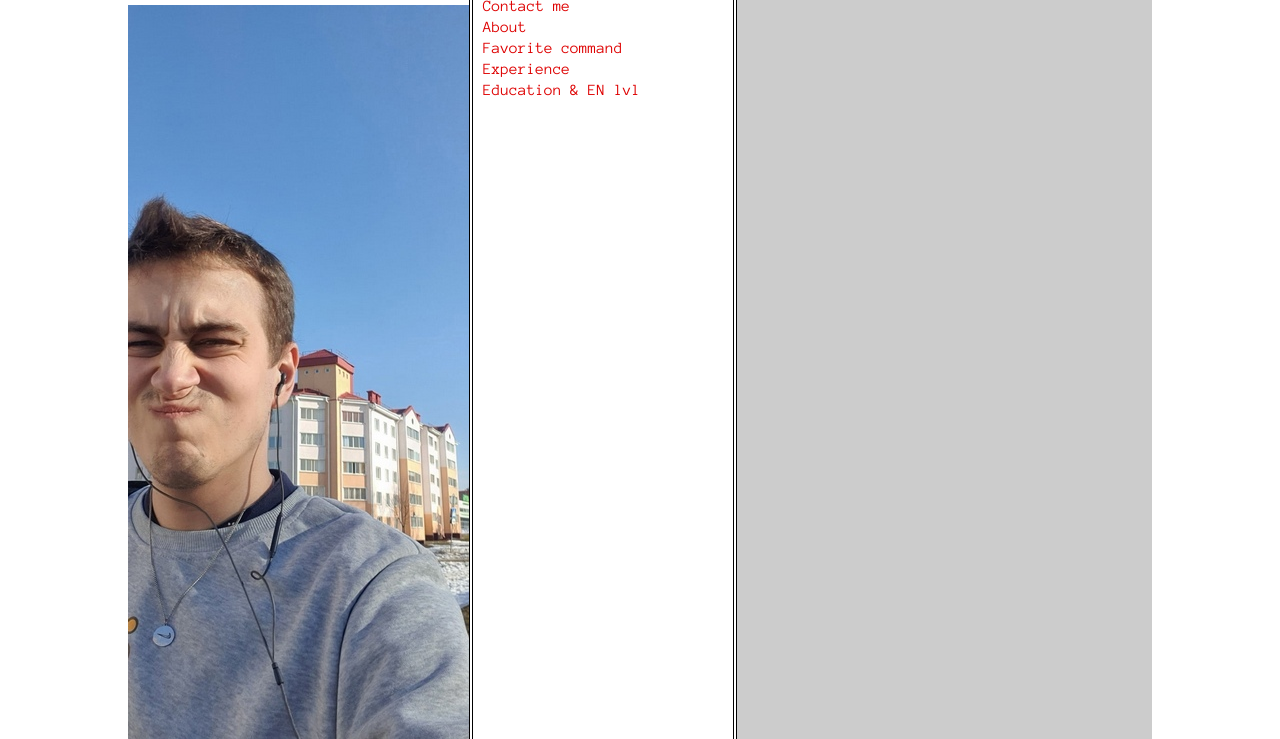
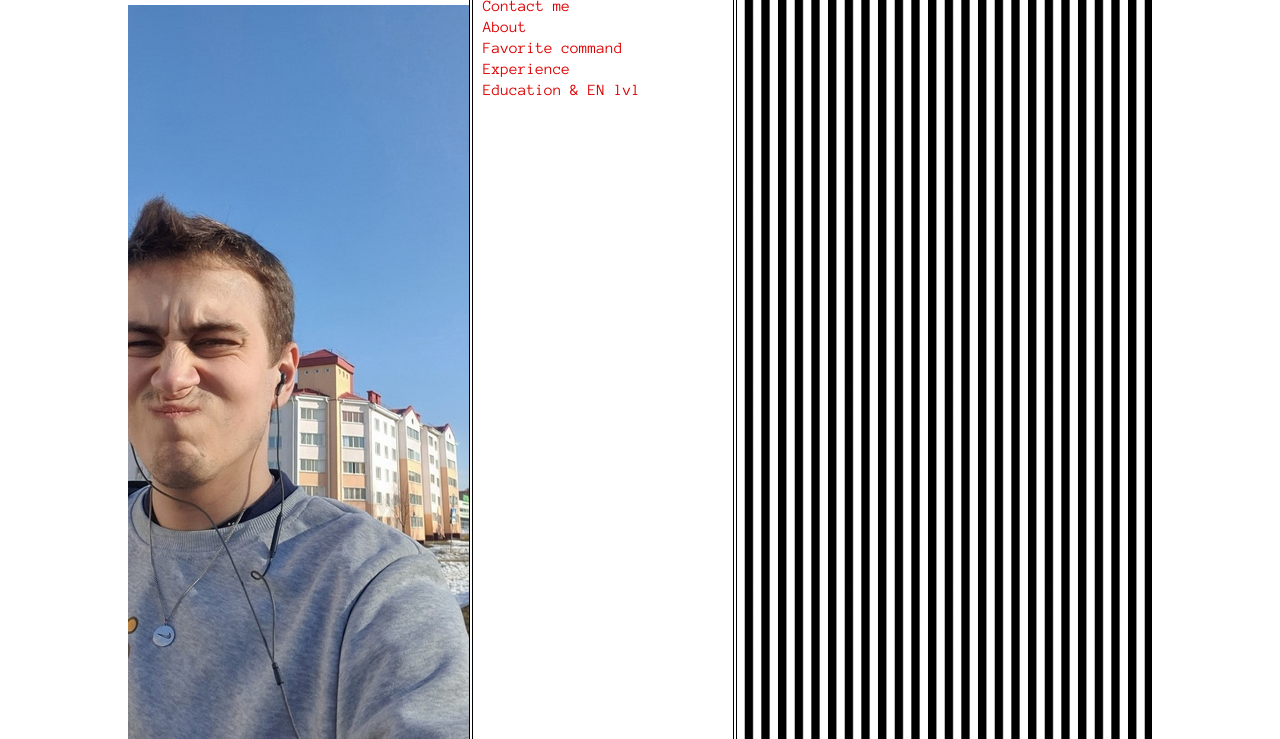
Before and after one commit to handsomeaddress/rsschool-cv, a plain HTML site: page index.html in a window 1280 px wide. Shown: the part 80-819 px from the top of the page. Drawn offline with Linux system fonts and the light colour scheme.

Commit message:
feat: bg for right column

```diff
--- a/src/css/style.css
+++ b/src/css/style.css
@@ -108,3 +108,7 @@ aside h4{
 main > *:last-child{
 	margin-bottom: 0;
 }
+.box-bg{
+	background-image: url(../../src/img/depositphotos_53979855-stock-photo-black-and-white-pattern.jpg);
+    background-size: 100px;
+}
```
Also changed, not shown: src/img/depositphotos_53979855-stock-photo-black-and-white-pattern.jpg (added).
